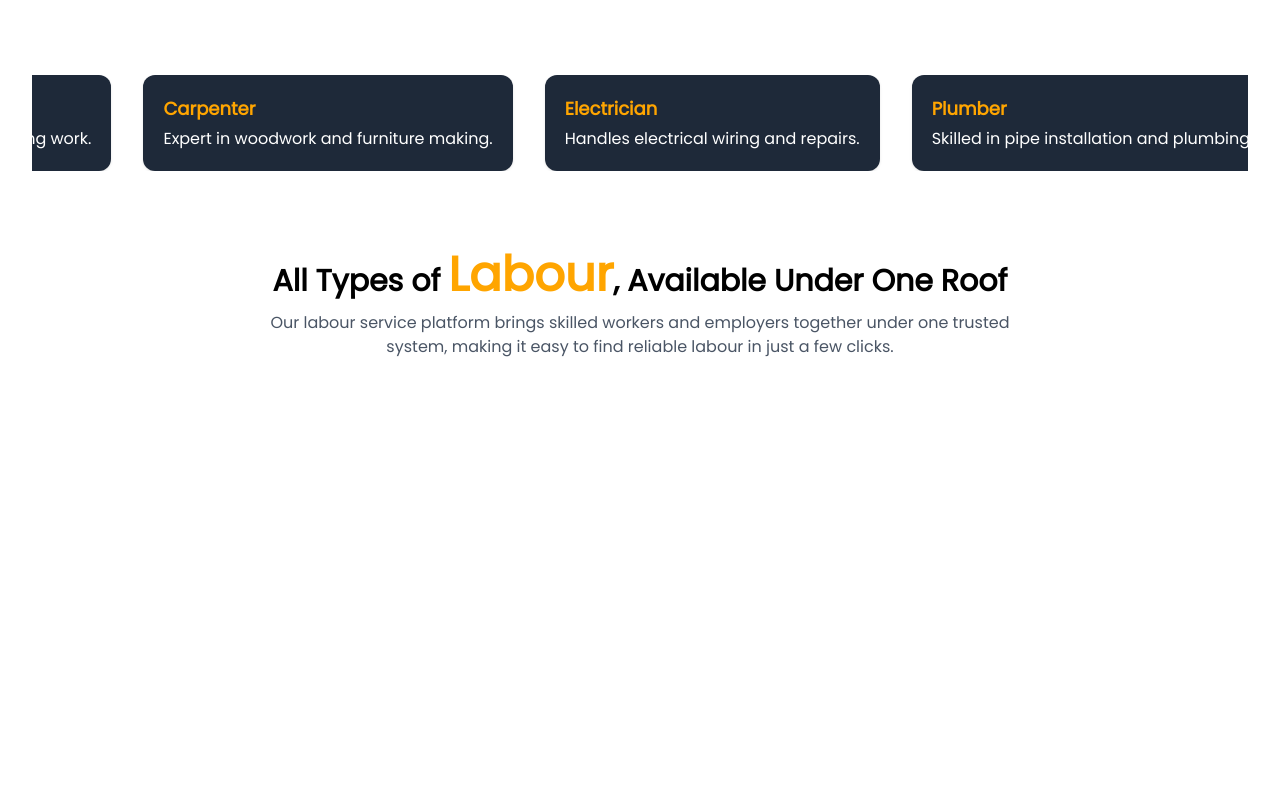
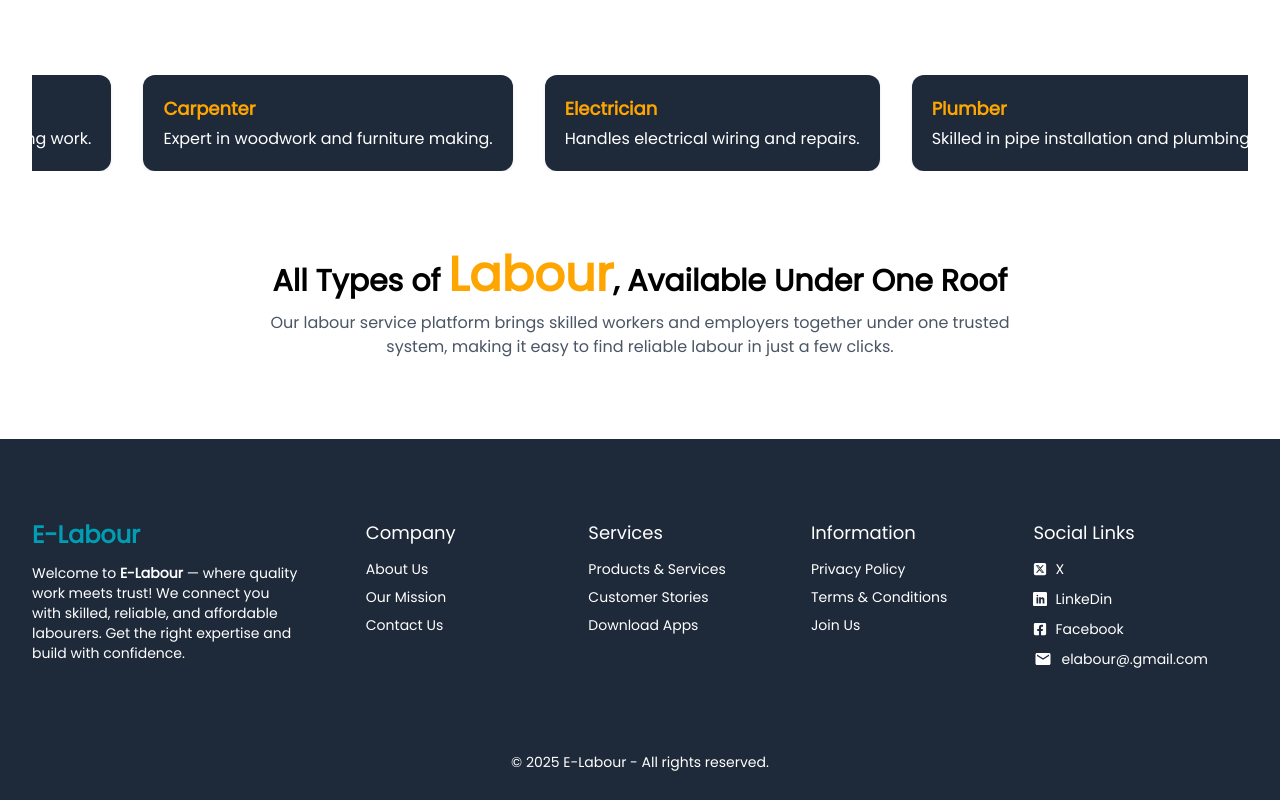
Before and after one commit to Al-Shiam-Nabil/e-labour-client, a Next.js app: page / in a window 1280 px wide. Shown: the part 1029-1829 px from the top of the page. Before the commit the page ends 1468 px from the top, so only its background shows below. Built offline with nearby package versions, Linux system fonts and the light colour scheme.

Commit message:
footer added

```diff
--- a/package.json
+++ b/package.json
@@ -14,6 +14,7 @@
     "react": "19.2.0",
     "react-dom": "19.2.0",
     "react-fast-marquee": "^1.6.5",
+    "react-icons": "^5.5.0",
     "swiper": "^12.0.3"
   },
   "devDependencies": {
--- /dev/null
+++ b/src/Components/Shared/Footer.jsx
@@ -0,0 +1,146 @@
+import { FaSquareXTwitter } from "react-icons/fa6";
+import { ImLinkedin } from "react-icons/im";
+import { FaFacebookSquare } from "react-icons/fa";
+import { MdEmail } from "react-icons/md";
+
+import Container from "./Container";
+import Link from "next/link";
+
+const Footer = () => {
+  return (
+    <footer className="bg-gray-800 pt-20 text-white">
+      <Container>
+        <div className=" text-sm grid grid-cols-1 md:grid-cols-3 lg:grid-cols-11 gap-8 lg:gap-2 pb-[50px] border-b border-gray-800">
+          <div className="col-span-full lg:col-span-3 space-y-3 text-left mb-0 md:mb-7 lg:mb-0 lg:pr-[60px]">
+            <h3 className="font-semibold text-2xl">
+              <span className="text-primary">E-Labour</span>
+            </h3>
+            <p>
+              Welcome to <strong>E-Labour</strong> — where quality work meets
+              trust! We connect you with skilled, reliable, and affordable
+              labourers. Get the right expertise and build with confidence.
+            </p>
+          </div>
+
+          <div className="space-y-3  md:col-span-1 lg:col-span-2">
+            <h3 className="text-white text-lg font-medium">Company</h3>
+            <ul className="space-y-2 flex flex-col">
+              <li>
+                {" "}
+                <span className="hover:underline cursor-pointer inline-block">
+                  About Us
+                </span>
+              </li>
+              <li>
+                <span className="hover:underline cursor-pointer inline-block">
+                  Our Mission
+                </span>
+              </li>
+              <li>
+                <span className="hover:underline cursor-pointer inline-block">
+                  Contact Us
+                </span>
+              </li>
+            </ul>
+          </div>
+
+          <div className="space-y-3 md:col-span-1 lg:col-span-2">
+            <h3 className="text-white text-lg font-medium">Services</h3>
+            <ul className="space-y-2 flex flex-col">
+              <li>
+                <span className="hover:underline cursor-pointer inline-block">
+                  Products & Services
+                </span>
+              </li>
+              <li>
+                <span className="hover:underline cursor-pointer inline-block">
+                  Customer Stories
+                </span>
+              </li>
+              <li>
+                <span className="hover:underline cursor-pointer inline-block">
+                  Download Apps
+                </span>
+              </li>
+            </ul>
+          </div>
+
+          <div className="space-y-3 md:col-span-1 lg:col-span-2">
+            <h3 className="text-white text-lg font-medium">Information</h3>
+            <ul className="space-y-2">
+              <li>
+                <span className="hover:underline cursor-pointer inline-block">
+                  Privacy Policy
+                </span>
+              </li>
+              <li>
+                <span className="hover:underline cursor-pointer inline-block">
+                  Terms & Conditions
+                </span>
+              </li>
+              <li>
+                <span className="hover:underline cursor-pointer inline-block">
+                  Join Us
+                </span>
+              </li>
+            </ul>
+          </div>
+
+          <div className=" space-y-3 md:col-span-1 lg:col-span-2">
+            <h3 className="text-white text-lg font-medium">Social Links</h3>
+            <ul className="space-y-2 flex flex-col">
+              <li>
+                <Link
+                  className="inline-flex items-center gap-2 hover:underline cursor-pointer "
+                  href="https://x.com/"
+                  target="_blank"
+                >
+                  {" "}
+                  <FaSquareXTwitter /> X
+                </Link>
+              </li>
+              <li>
+                <Link
+                  className="inline-flex items-center gap-2 hover:underline cursor-pointer "
+                  href="https://www.linkedin.com/"
+                  target="_blank"
+                >
+                  {" "}
+                  <ImLinkedin />
+                  LinkeDin
+                </Link>
+              </li>
+              <li>
+                <Link
+                  className="inline-flex items-center gap-2 hover:underline cursor-pointer "
+                  href="https://www.facebook.com/nabilswear"
+                  target="_blank"
+                >
+                  {" "}
+                  <FaFacebookSquare /> Facebook
+                </Link>
+              </li>
+              <li>
+                <Link
+                  className="inline-flex flex-wrap items-center gap-2 hover:underline cursor-pointer "
+                  href="https://mail.google.com/mail/u/0/#inbox"
+                  target="_blank"
+                >
+                  {" "}
+                  <MdEmail className="text-lg  min-w-5" />
+                  elabour@.gmail.com
+                </Link>
+              </li>
+            </ul>
+          </div>
+        </div>
+
+        <p className="text-center text-sm py-7">
+          © 2025 E-Labour - All rights reserved.
+        </p>
+      </Container>
+    </footer>
+  );
+};
+
+export default Footer;
--- a/src/app/layout.js
+++ b/src/app/layout.js
@@ -2,6 +2,7 @@ import { Poppins } from "next/font/google";
 
 import "./globals.css";
 import Navbar from "@/Components/Shared/Navbar";
+import Footer from "@/Components/Shared/Footer";
 
 const poppins = Poppins({
   weight: "400",
@@ -22,7 +23,9 @@ export default function RootLayout({ children }) {
         </header>
 
         <main>{children}</main>
-        <footer></footer>
+        <footer>
+          <Footer></Footer>
+        </footer>
       </body>
     </html>
   );
```
Also changed, not shown: 1 other file (tests, documents, lock files or other folders).
